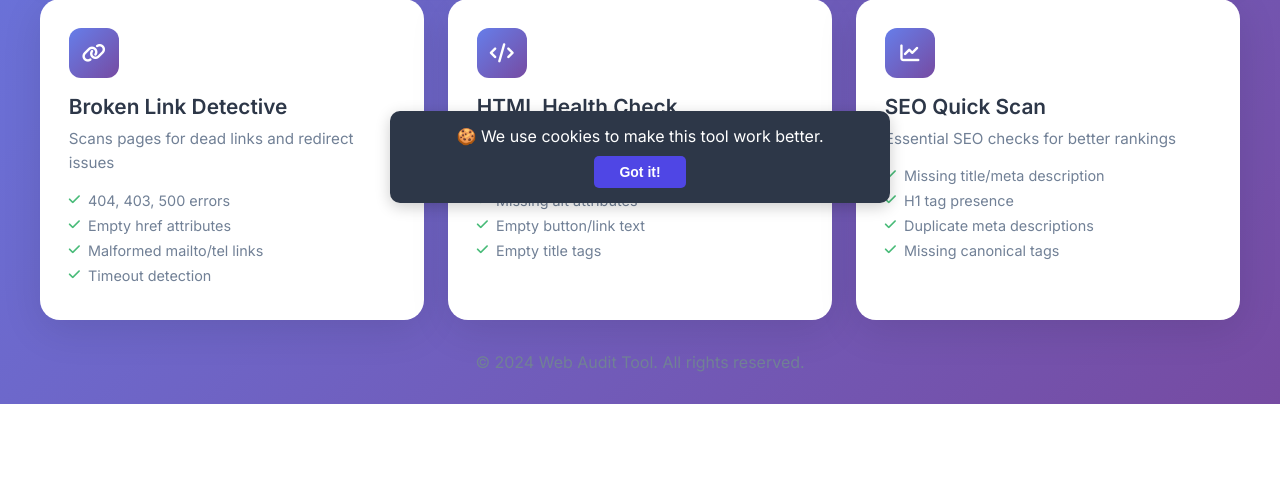
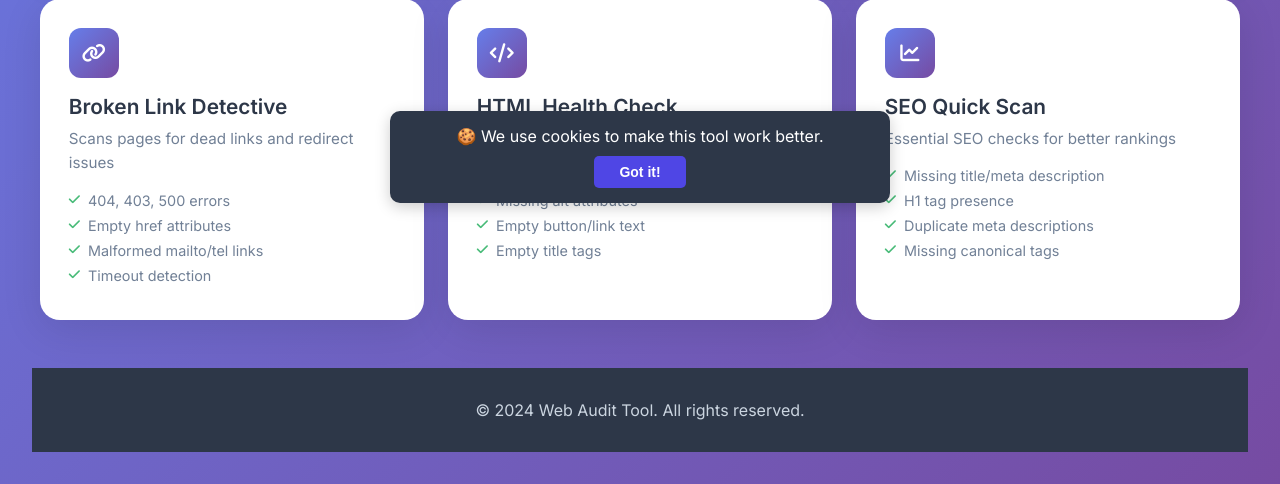
Before and after one commit to HeilotiaStudio/WebChecker, a Flask app: page / in a window 1280 px wide. Shown: the part 577-1061 px from the top of the page. Before the commit the page ends 981 px from the top, so only its background shows below. Run offline with Flask 3, Linux system fonts and the light colour scheme.

Commit message:
Update footer styles and content in index.html

```diff
--- a/templates/index.html
+++ b/templates/index.html
@@ -185,7 +185,7 @@
     <script src="{{ url_for('static', filename='cookie.js') }}"></script>
 
 </body>
-<footer>
-    <p style="text-align: center; color: #718096; margin-top: 2rem;">© 2024 Web Audit Tool. All rights reserved.</p>
-    </footer>
+<footer style="background: #2d3748; color: white; padding: 2rem; margin-top: 3rem; text-align: center;">
+    <p style="margin: 0; color: #cbd5e0;">© 2024 Web Audit Tool. All rights reserved.</p>
+</footer>
 </html>
```
